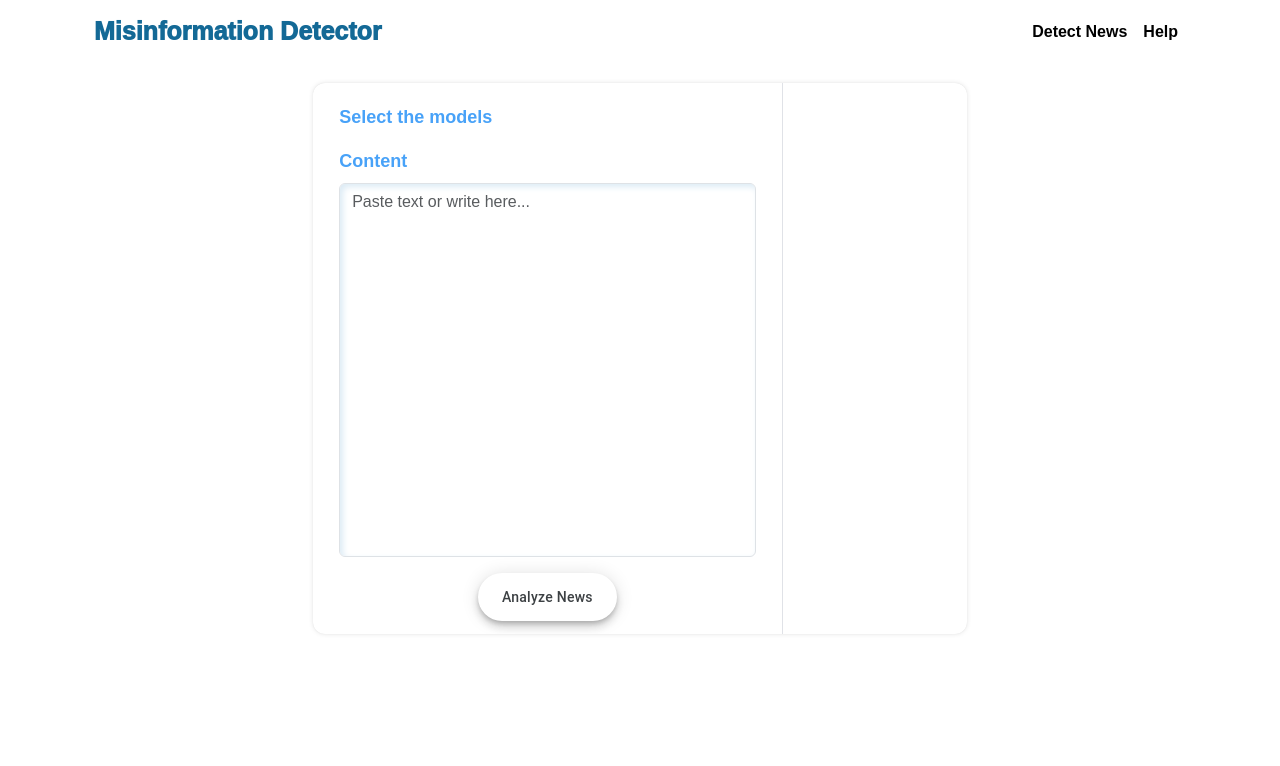
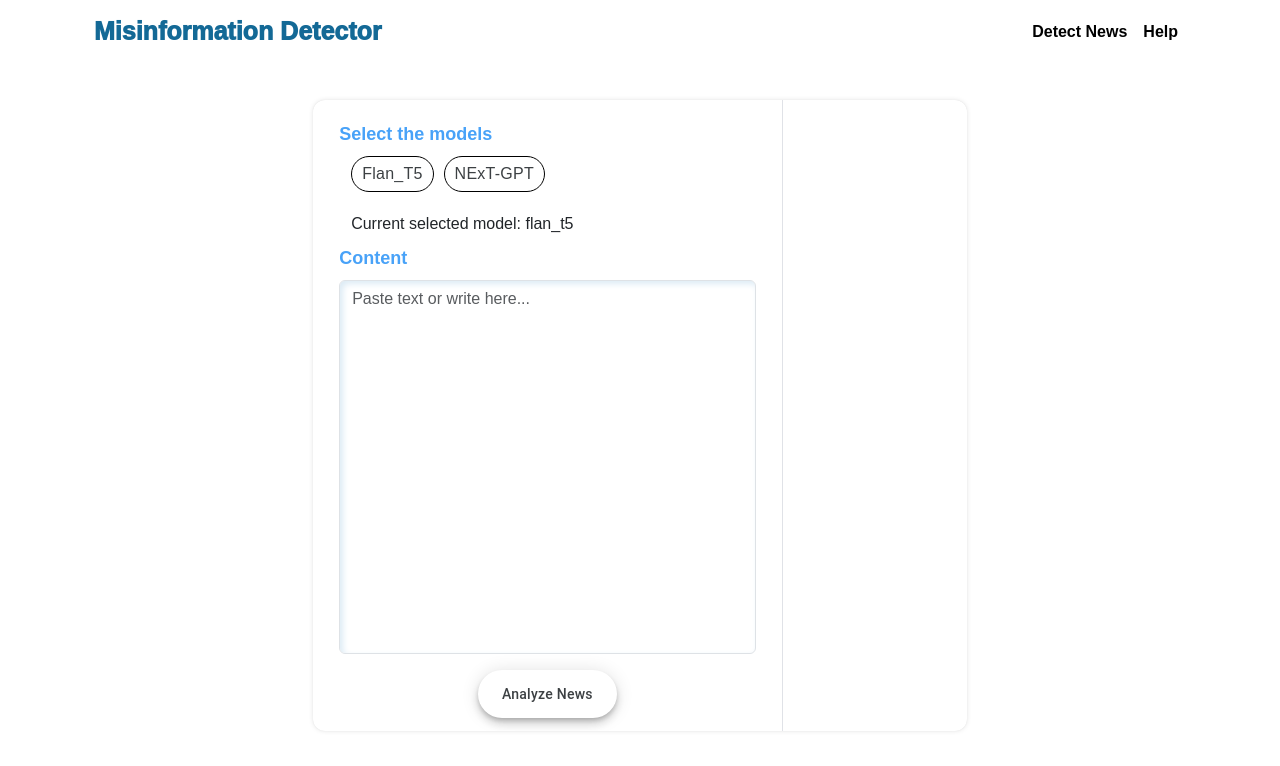
Before and after one commit to JohnnyTaiCK/FYP, a React (Create React App) app in the folder FYP/frontend/: page / in a window 1280 px wide. Shown: the top 766 px of the page. Built offline with nearby package versions, Linux system fonts and the light colour scheme.

Commit message:
26/3/2024 9:34

```diff
--- a/FYP/frontend/src/components/detectNews.js
+++ b/FYP/frontend/src/components/detectNews.js
@@ -3,18 +3,25 @@ import { Container, Form, Button } from 'react-bootstrap';
 import Axios from 'axios';
 import Header from "./header";
 
+const modelList = ["flan_t5", "next_gpt"]
+
 function DetectNews() {
+  const [result, setResult] = useState('');
+  const [news, setNews] = useState('');
+  const [model, setModel] = useState(modelList[0]);
+
+  const handleChange = (e) => {
+    setNews(e.target.value)
+  }
+
   const settings = {
-    model: "flan_t5",
+    model: model,
     load_device: "cpu",
     use_search_engine: false
   }
-  const [result, setResult] = useState('');
-  const [news, setNews] = useState('');
-  const handleChange = (e) => {
-    setNews(e.target.value)
-  }
+
   const handleSubmit = (e) => {
+    console.log(settings);
     e.preventDefault();
     Axios.post('http://127.0.0.1:8000/api/detect/', {"news":news, "settings": settings})
       .then((response) => {
@@ -26,6 +33,12 @@ function DetectNews() {
       });
   };
 
+  const handleModelSelect = (e) => {
+    const element = e.target
+    const selectedModelNum = element.getAttribute('value');
+    setModel(modelList[selectedModelNum]);
+  };
+
   return (
     <>
     <Header/>
@@ -35,6 +48,13 @@ function DetectNews() {
             <Form onSubmit={handleSubmit}>
               <Form.Group>
                 <Form.Label className='detect-news-container-label'>Select the models</Form.Label>
+                <Container className="detect-news-container-content_left-models_group">
+                  <span onClick={handleModelSelect} value="0">Flan_T5</span>
+                  <span onClick={handleModelSelect} value="1">NExT-GPT</span>
+                </Container>
+
+                <Container>Current selected model: {model}</Container>
+
               </Form.Group>
               <Form.Group className="mb-3">
                 <Form.Label className='detect-news-container-label'>Content</Form.Label>
--- a/FYP/frontend/src/styles/index.css
+++ b/FYP/frontend/src/styles/index.css
@@ -32,7 +32,7 @@ code {
 }
 
 .detect-news-wrap {
-  padding-top: 83px;
+  padding-top: 100px;
   padding-left: 25px;
   padding-right: 25px;
   height: 100vh;
@@ -62,10 +62,27 @@ code {
   justify-content: flex-start;
 }
 
-.detect-news-container-content_right {
-  border-left: 1px solid #E0E2E7;
-  padding-left: 0;
-  width: 40%;
+.detect-news-container-content_left-models_group {
+  display: flex;
+  flex-direction: row;
+  justify-content: flex-start;
+  margin-bottom: 20px;
+}
+
+.detect-news-container-content_left-models_group span {
+  border: 1px solid black;
+  color: #3c4043;
+  cursor: pointer;
+  padding: 5px 10px;
+  border-radius: 24px;
+  font-weight: 400;
+  margin-right: 10px;
+  letter-spacing: .25px;
+}
+
+.detect-news-container-content_left-models_group span:hover {
+  color: #E0E2E7;
+  background-color: #0d6efd;
 }
 
 .detect-news-container-label {
@@ -120,3 +137,9 @@ code {
     will-change: transform,opacity;
     z-index: 0;
 }
+
+.detect-news-container-content_right {
+  border-left: 1px solid #E0E2E7;
+  padding-left: 0;
+  width: 40%;
+}
```
